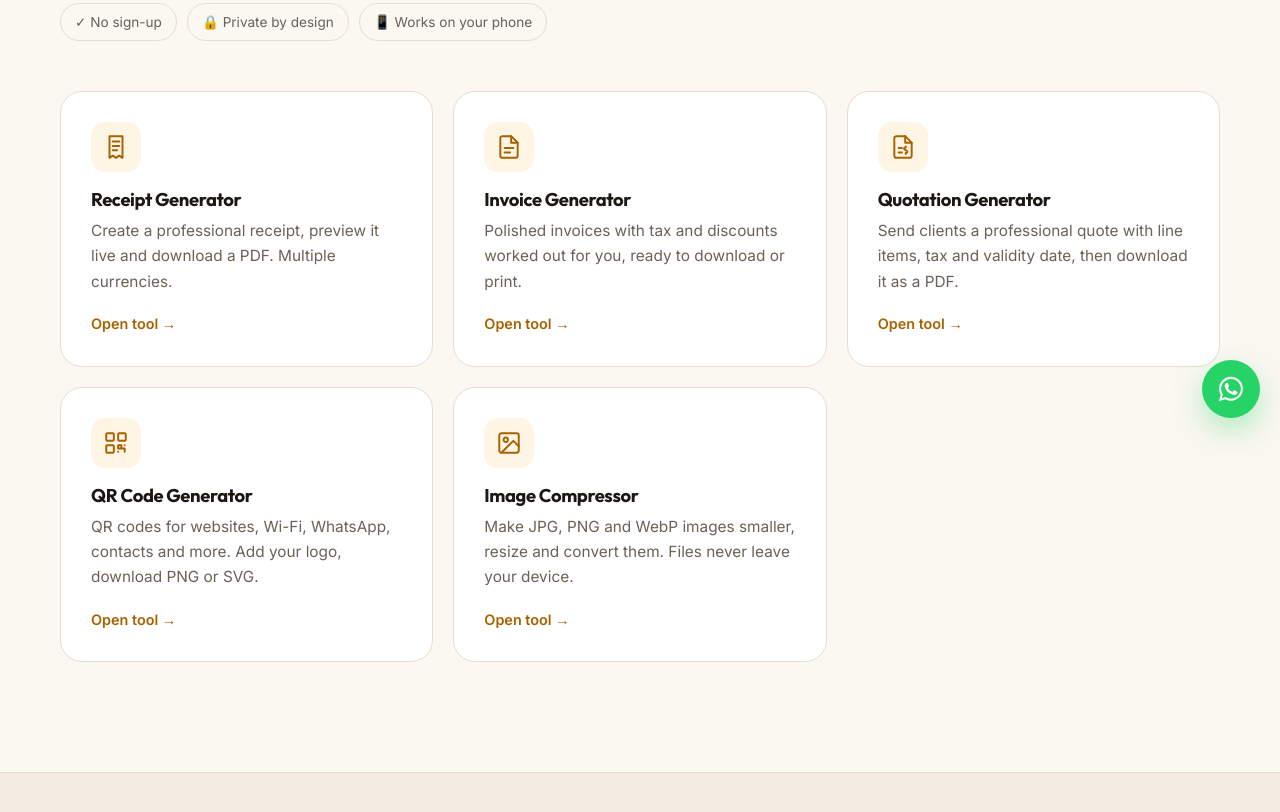
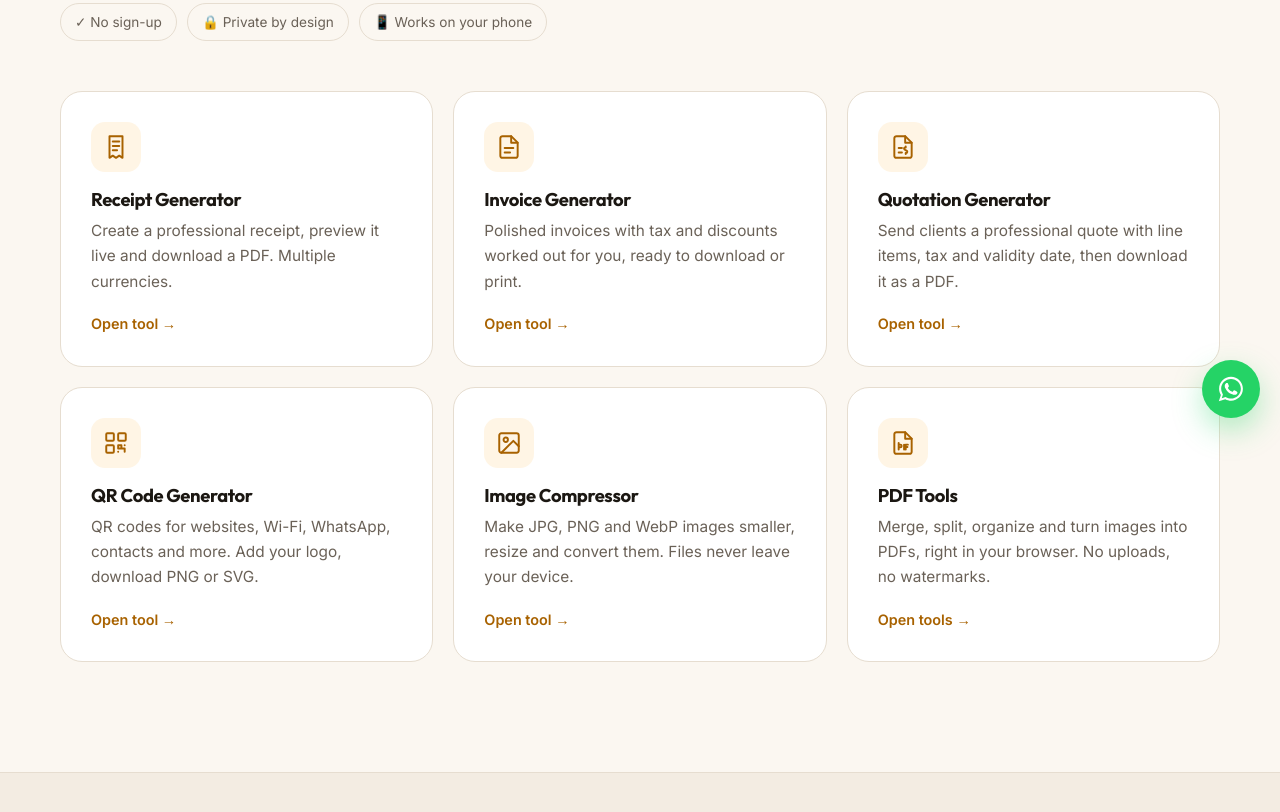
Before and after one commit to CodeWithOmesh/website, a plain HTML site: page tools/index.html in a window 1280 px wide. Shown: the part 362-1174 px from the top of the page. Drawn offline with Linux system fonts and the light colour scheme.

Commit message:
Add PDF Tools to the Free tools section and /tools page
Co-Authored-By: Claude Opus 5.5 <noreply@anthropic.com>
Claude-Session: https://claude.ai/code/session_01H5ySkuk3osRtszaDJu2UUX

```diff
--- a/tools/index.html
+++ b/tools/index.html
@@ -4,7 +4,7 @@
 <meta charset="utf-8">
 <meta name="viewport" content="width=device-width, initial-scale=1">
 <title>Free Online Tools · Code with Omesh</title>
-<meta name="description" content="Free online tools by Code with Omesh: receipt, invoice and quotation generators, a QR code generator and an image compressor. No sign-up, private by design.">
+<meta name="description" content="Free online tools by Code with Omesh: receipt, invoice and quotation generators, a QR code generator, an image compressor and PDF tools. No sign-up, private by design.">
 <link rel="canonical" href="https://codewithomesh.com/tools/">
 <meta name="theme-color" content="#0E0E10">
 <script src="/assets/theme-init.js"></script>
@@ -15,7 +15,7 @@
 <meta property="og:site_name" content="Code with Omesh">
 <meta property="og:url" content="https://codewithomesh.com/tools/">
 <meta property="og:title" content="Free Online Tools · Code with Omesh">
-<meta property="og:description" content="Receipt, invoice, quotation and QR code generators and an image compressor. Free, no sign-up, private by design.">
+<meta property="og:description" content="Receipt, invoice, quotation and QR code generators, an image compressor and PDF tools. Free, no sign-up, private by design.">
 <meta property="og:image" content="https://codewithomesh.com/assets/og-image.png">
 <meta property="og:image:width" content="1200">
 <meta property="og:image:height" content="630">
@@ -81,6 +81,10 @@
         <div class="ic"><svg viewBox="0 0 24 24" fill="none" stroke="currentColor" stroke-width="1.8" stroke-linecap="round" stroke-linejoin="round"><rect x="3" y="3" width="18" height="18" rx="2"/><circle cx="9" cy="9" r="2"/><path d="m21 15-5-5L5 21"/></svg></div>
         <h3>Image Compressor</h3><p>Make JPG, PNG and WebP images smaller, resize and convert them. Files never leave your device.</p><span class="go">Open tool →</span>
       </a>
+      <a class="card tool reveal" href="/tools/pdf-tools/" style="transition-delay:0.12s">
+        <div class="ic"><svg viewBox="0 0 24 24" fill="none" stroke="currentColor" stroke-width="1.8" stroke-linecap="round" stroke-linejoin="round"><path d="M14 2H6a2 2 0 0 0-2 2v16a2 2 0 0 0 2 2h12a2 2 0 0 0 2-2V8z"/><path d="M14 2v6h6"/><path d="M8 13.5h1.5a1.25 1.25 0 0 1 0 2.5H8v-4M8 18v-2"/><path d="M13 13.5v4.5M16.5 13.5H14.5v4.5M14.5 15.75h1.6"/></svg></div>
+        <h3>PDF Tools</h3><p>Merge, split, organize and turn images into PDFs, right in your browser. No uploads, no watermarks.</p><span class="go">Open tools →</span>
+      </a>
     </div>
   </div>
 </section>
```
Also changed, not shown: index.html (+4 -0 lines).
